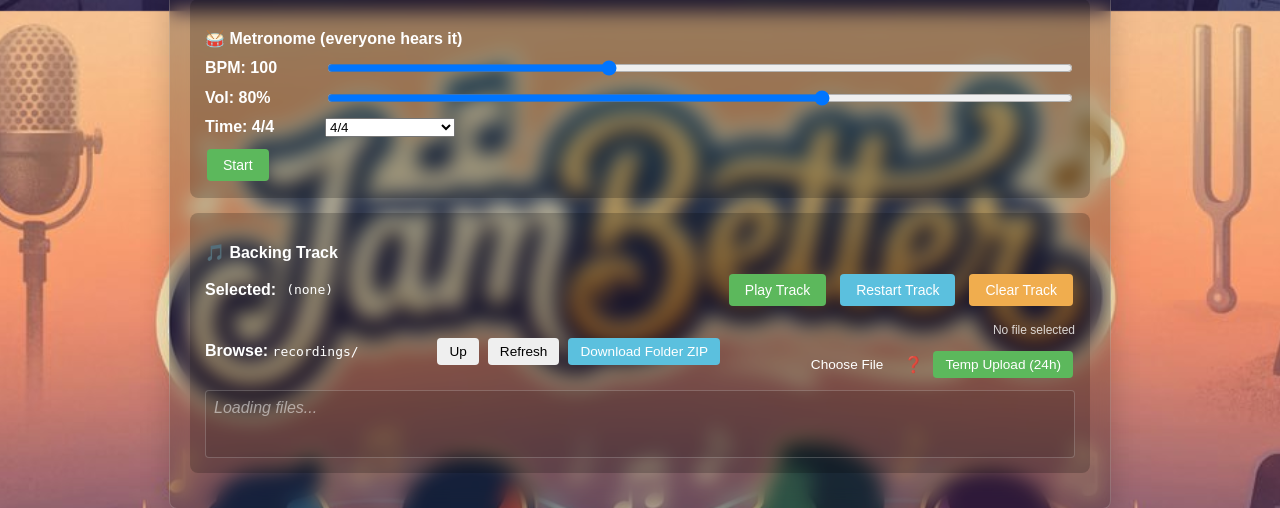
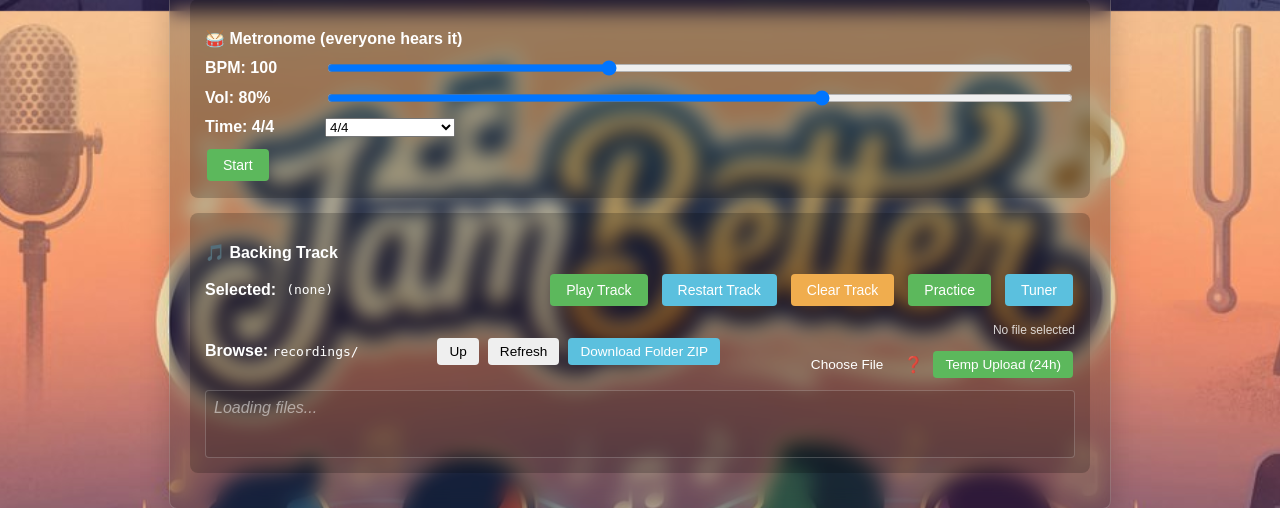
Before and after one commit to rjbuckley332/JamBetterBase, a Flask app: template templates/updated_toggle_app_script.html in a window 1280 px wide. Shown: the part 789-1297 px from the top of the page. Run offline with Flask 3, Linux system fonts and the light colour scheme; the template is opened without the code that fills it, so the values that code supplies are empty.

Commit message:
Restore Practice and Tuner actions in backing track UI

```diff
--- a/templates/updated_toggle_app_script.html
+++ b/templates/updated_toggle_app_script.html
@@ -340,6 +340,8 @@
                 <button id="playToggleBtn" class="btn btn-success" onclick="togglePlayback()">Play Track</button>
                 <button class="btn btn-info" onclick="restartTrack()">Restart Track</button>
                 <button class="btn btn-warning" onclick="clearQueuedWav()">Clear Track</button>
+                <button class="btn btn-success" onclick="openPracticeWithTrack()">Practice</button>
+                <button class="btn btn-info" onclick="openTunerWithTrack()">Tuner</button>
             </div>
 
             <div id="wavBrowser" style="margin-top:15px;">
@@ -1115,6 +1117,24 @@
             refreshStatuses();
             setInterval(refreshStatuses, 3000);
         };
+
+        function openPracticeWithTrack() {
+            const track = document.getElementById('queuedWavDisplay').textContent.trim();
+            if (!track || track === '(none)') {
+                window.open('/practice', '_blank');
+            } else {
+                window.open('/practice?s3=' + encodeURIComponent(track), '_blank');
+            }
+        }
+
+        function openTunerWithTrack() {
+            const track = document.getElementById('queuedWavDisplay').textContent.trim();
+            if (!track || track === '(none)') {
+                window.open('/pitch', '_blank');
+            } else {
+                window.open('/pitch?s3=' + encodeURIComponent(track), '_blank');
+            }
+        }
     </script>
 </body>
 </html>
```
